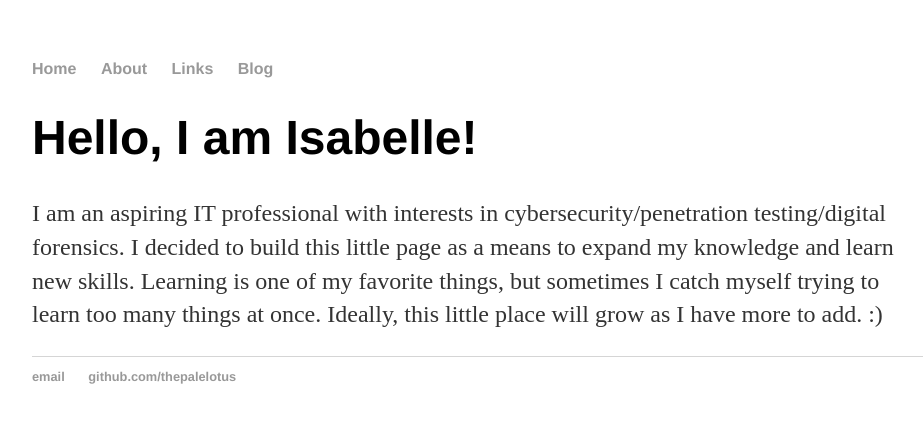
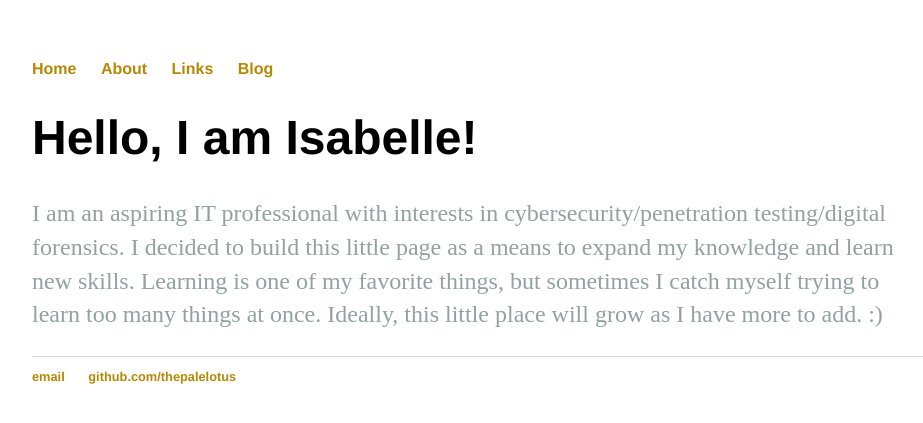
Before and after one commit to thepalelotus/thedreamless.github.io, a Jekyll site: the page index.html, which Jekyll copies as it is, in a window 1280 px wide. Shown: the top 423 px of the page, without its empty margins (160-1083 px from the left). Built offline with Jekyll 4.4.1, drawn with Linux system fonts in a browser that asks for light colours.

Commit message:
Update main.css

```diff
--- a/css/main.css
+++ b/css/main.css
@@ -1,6 +1,7 @@
 body {
     margin: 60px auto;
     width: 70%;
+     body {background-color: #002b36;}
 }
 nav ul, footer ul {
     font-family:'Helvetica', 'Arial', 'Sans-Serif';
@@ -14,7 +15,7 @@
 }
 a {
     text-decoration: none;
-    color: #999;
+    color: #b58900;
 }
 a:hover {
     text-decoration: underline;
@@ -26,7 +27,7 @@
 p {
     font-size: 1.5em;
     line-height: 1.4em;
-    color: #333;
+    color: #93a1a1;
 }
 footer {
     border-top: 1px solid #d5d5d5;
```
